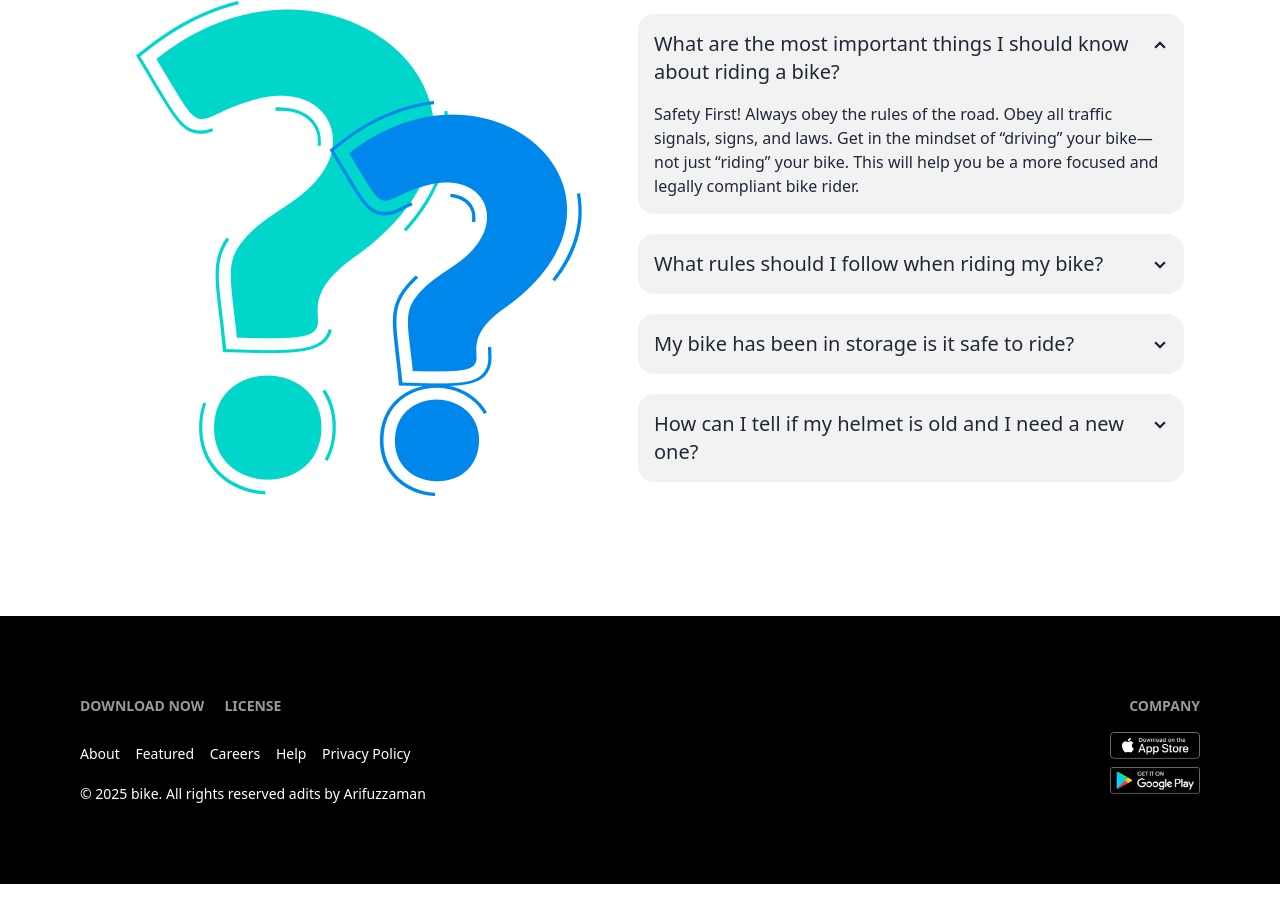
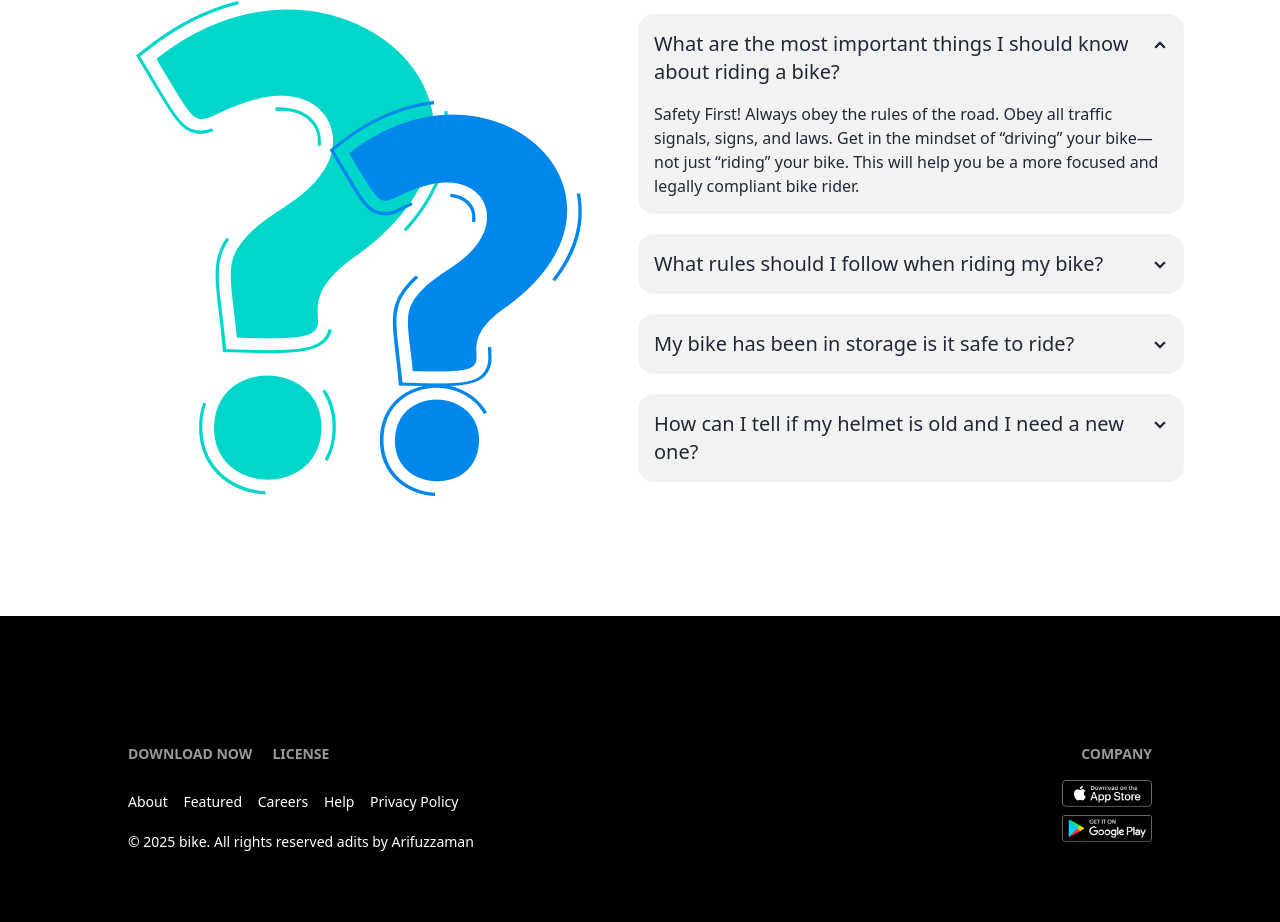
Before and after one commit to Arifuzzaman01/Biker-Zone, a plain HTML site: page index.html in a window 1280 px wide. Shown: the part 2451-3373 px from the top of the page. Before the commit the page ends 3335 px from the top, so only its background shows below. Drawn offline with nearby package versions, Linux system fonts and the light colour scheme.

Commit message:
added padding in footer

```diff
--- a/index.html
+++ b/index.html
@@ -397,7 +397,7 @@
        </section>
     </main>
     <!-- footer -->
-    <footer class="footer bg-black justify-between p-10 md:p-20">
+    <footer class="footer bg-black justify-between p-20 md:p-32">
       <nav class="text-white space-y-3">
         <div class="flex gap-5">
           <h6 class="footer-title">Download Now</h6>
```
